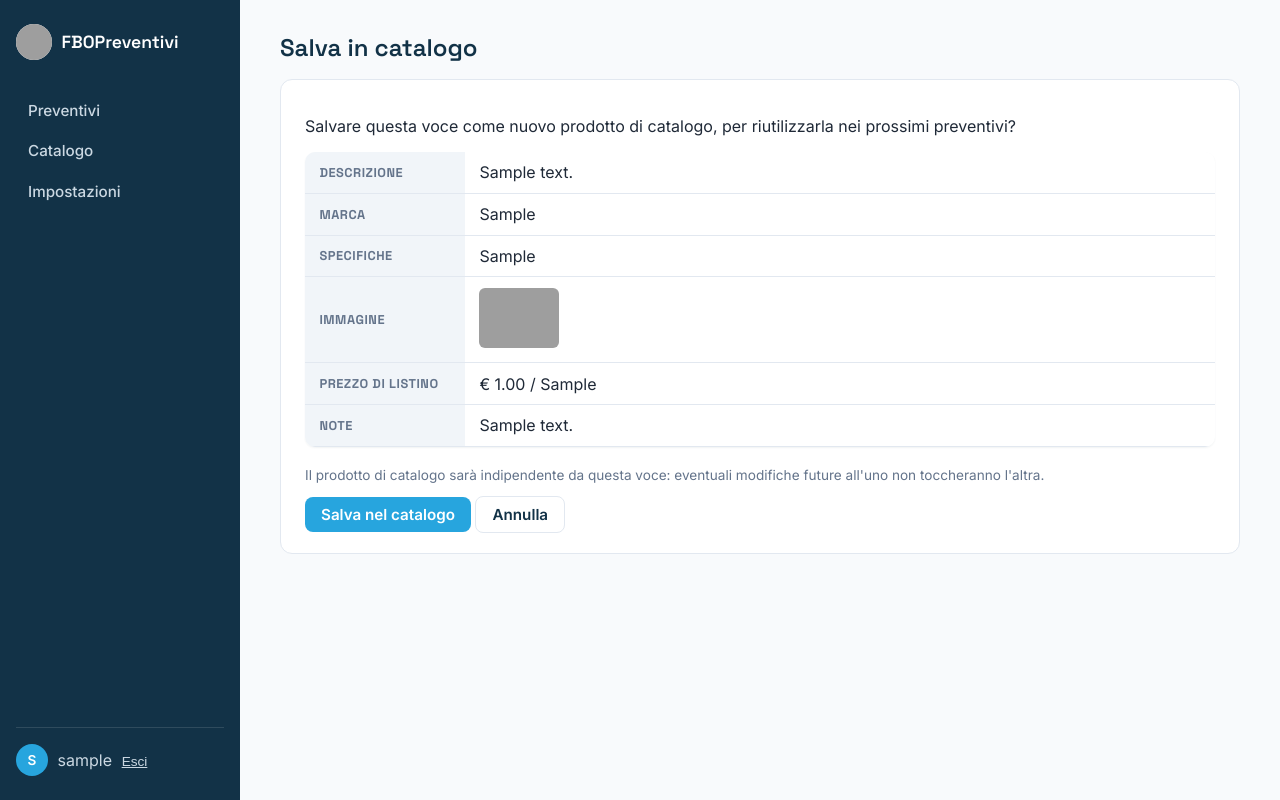
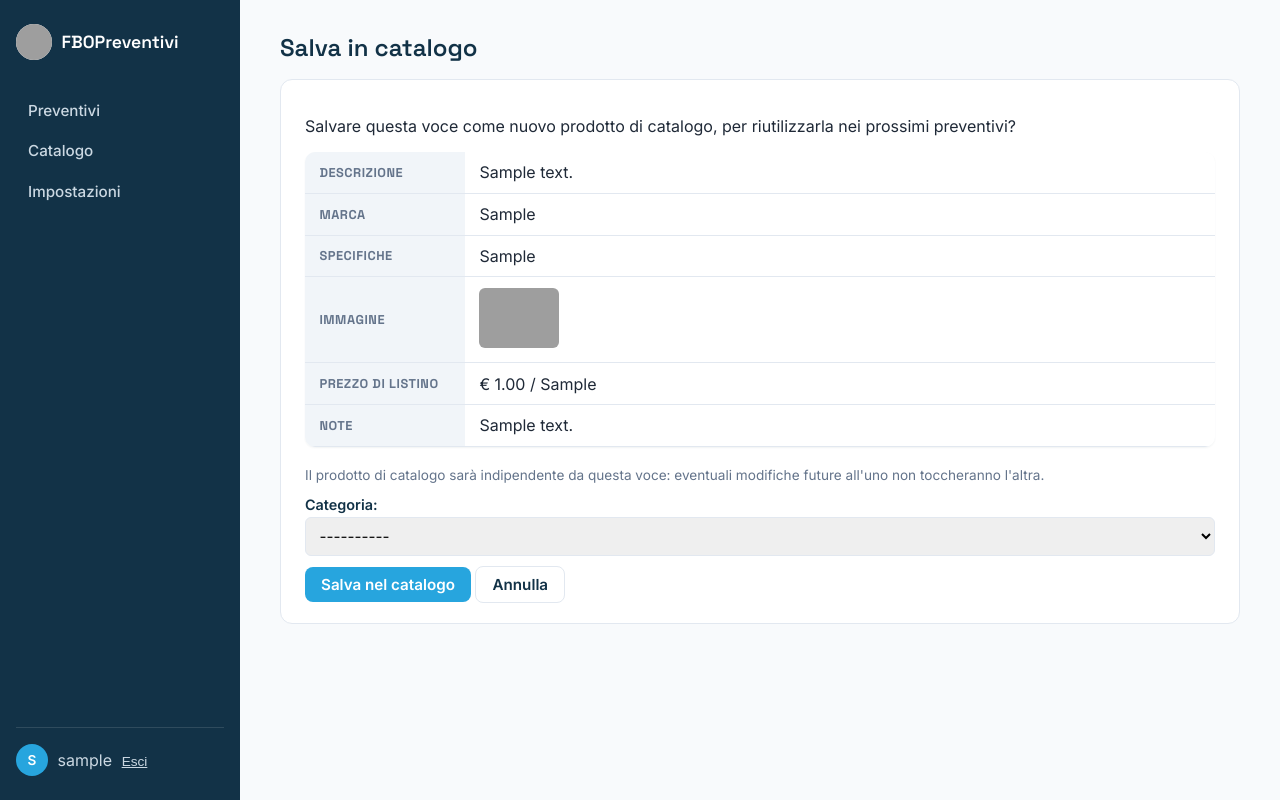
Before and after one commit to lomax73/FBOPreventivi, a Django app: page /voci/1/salva-catalogo/ in a window 1280 px wide. Run offline with Django 5.2, Linux system fonts and the light colour scheme; a user stored in the database is signed in; tables that the repository leaves empty hold one stand-in row (values such as "Sample post"); grey boxes are pictures that could not be loaded.

Commit message:
Collega la voce al prodotto e permetti di scegliere la categoria quando la si salva nel catalogo

```diff
--- a/preventivi/views.py
+++ b/preventivi/views.py
@@ -370,7 +370,9 @@ def voce_toggle_evidenza(request, pk):
 def voce_save_to_catalog(request, pk):
     voce = get_object_or_404(VoceProventivo, pk=pk)
     if request.method == 'POST':
+        categoria_pk = request.POST.get('categoria') or None
         prodotto = Prodotto.objects.create(
+            categoria_id=categoria_pk,
             descrizione=voce.descrizione, marca=voce.marca, specifiche=voce.specifiche,
             unita_misura=voce.unita_misura, prezzo_unitario=voce.prezzo_unitario, note=voce.note,
         )
@@ -378,9 +380,12 @@ def voce_save_to_catalog(request, pk):
             prodotto.immagine.save(
                 Path(voce.immagine.name).name, ContentFile(voce.immagine.read()), save=True,
             )
+        voce.prodotto = prodotto
+        voce.save(update_fields=['prodotto'])
         messages.success(request, f'"{voce.descrizione}" salvata nel catalogo prodotti.')
         return redirect('preventivo-detail', pk=voce.sezione.preventivo_id)
-    return render(request, 'preventivi/voce_save_to_catalog_confirm.html', {'voce': voce})
+    categorie = CategoriaProdotto.objects.all()
+    return render(request, 'preventivi/voce_save_to_catalog_confirm.html', {'voce': voce, 'categorie': categorie})
 
 
 @login_required
--- a/templates/preventivi/voce_save_to_catalog_confirm.html
+++ b/templates/preventivi/voce_save_to_catalog_confirm.html
@@ -21,6 +21,15 @@
     </p>
     <form method="post">
         {% csrf_token %}
+        <p>
+            <label for="id_categoria">Categoria:</label>
+            <select name="categoria" id="id_categoria">
+                <option value="">----------</option>
+                {% for categoria in categorie %}
+                <option value="{{ categoria.pk }}">{{ categoria.nome }}</option>
+                {% endfor %}
+            </select>
+        </p>
         <button class="btn" type="submit">Salva nel catalogo</button>
         <a class="btn btn-secondary" href="{% url 'preventivo-detail' voce.sezione.preventivo_id %}">Annulla</a>
     </form>
```
Also changed, not shown: 1 other file.
